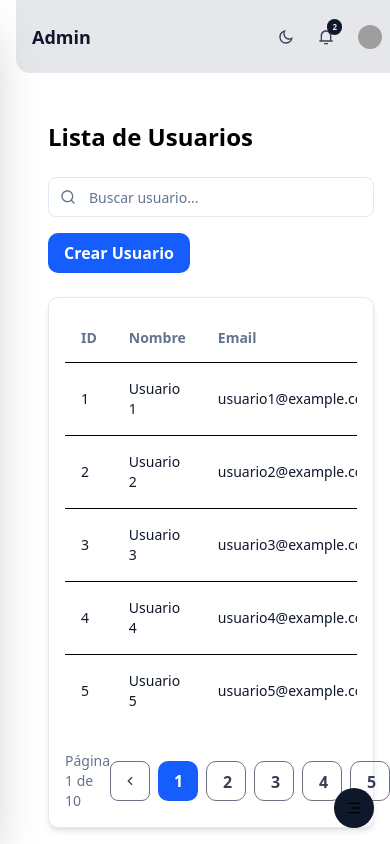
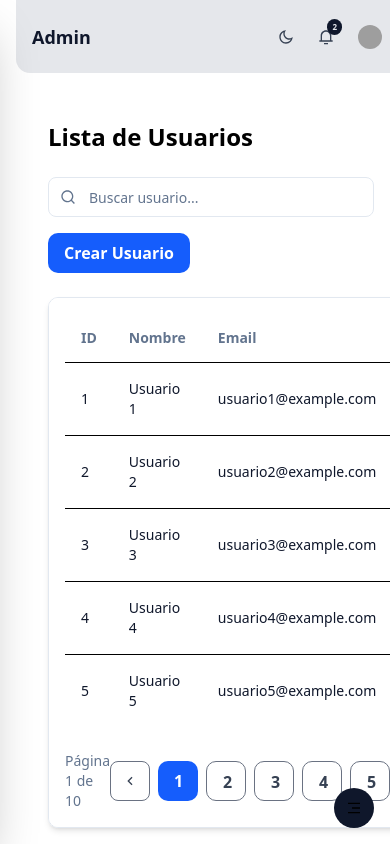
Before and after one commit to DaniLucano10/admin-chanel, a React (Vite) app: page /users in a window 390 px wide. Built offline with nearby package versions, Linux system fonts and the light colour scheme; grey boxes are pictures that could not be loaded.

Commit message:
tabla de usuario

```diff
--- a/src/components/tables/UserTable.jsx
+++ b/src/components/tables/UserTable.jsx
@@ -21,7 +21,7 @@ export const UserTable = ({ users, currentPage, onPageChange }) => {
   const currentTableData = users.slice(firstPageIndex, lastPageIndex);
 
   return (
-    <div className="bg-card p-4 rounded-lg shadow-md border border-border">
+    <div className="w-[360px] md:w-full overflow-x-auto bg-card p-4 rounded-lg shadow-md border border-border">
       <Table>
         <TableHeader>
           <TableRow>
```
